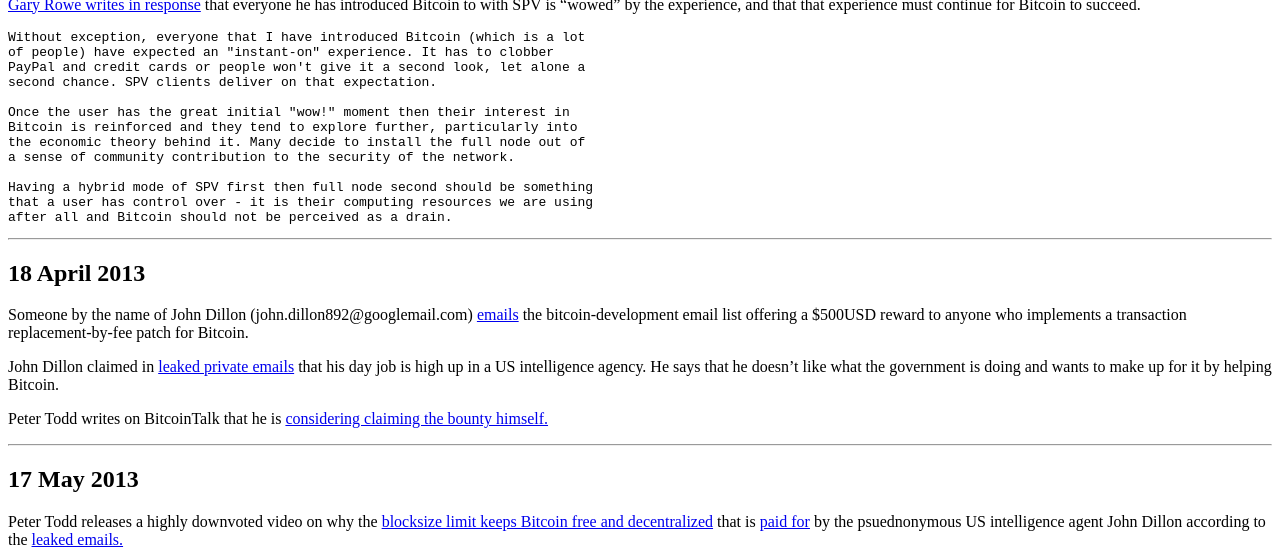
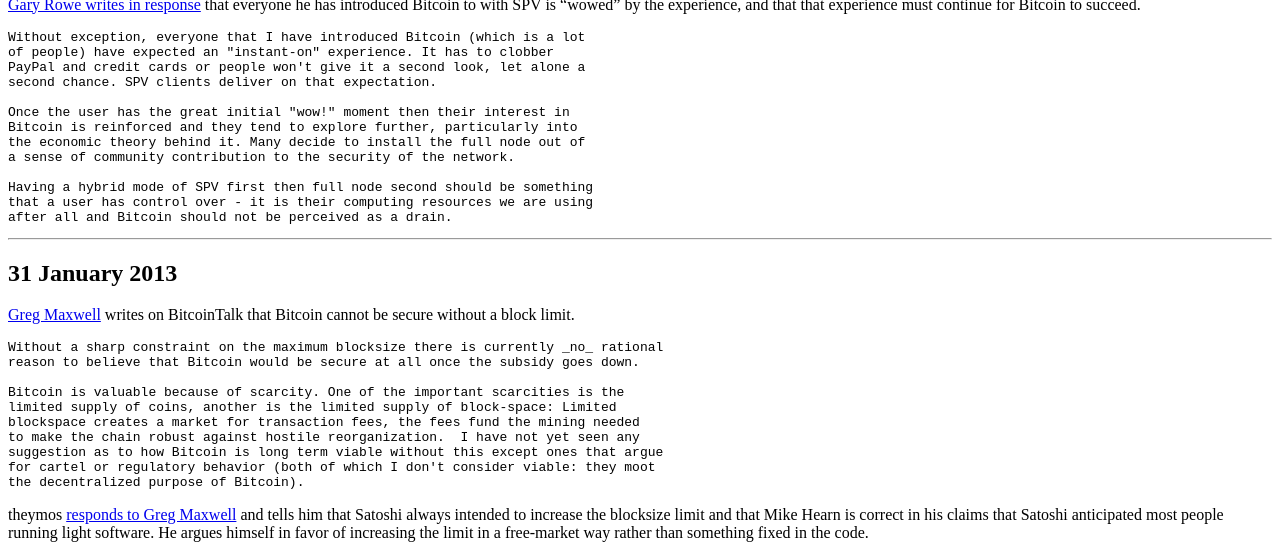
Before and after one commit to derykmakgill/website, a Jekyll site: the page built from testbtc.md, in a window 1280 px wide and 1400 px high, scrolled down 11640 px. Shown: the top 558 px of the window. Built offline with Jekyll 4.4.1, drawn with Linux system fonts in a browser that asks for light colours; a script that is not in the unit is left out; some of the changed text lies outside the part shown.

Commit message:
Update testbtc.md

````diff
--- a/testbtc.md
+++ b/testbtc.md
@@ -719,6 +719,53 @@
 
 ---
 
+## 31 January 2013
+
+[Greg Maxwell](https://bitcointalk.org/index.php?topic=140233.msg1492537#msg1492537) writes on BitcoinTalk that Bitcoin cannot be secure without a block limit.
+
+```
+Without a sharp constraint on the maximum blocksize there is currently _no_ rational
+reason to believe that Bitcoin would be secure at all once the subsidy goes down.
+
+Bitcoin is valuable because of scarcity. One of the important scarcities is the
+limited supply of coins, another is the limited supply of block-space: Limited
+blockspace creates a market for transaction fees, the fees fund the mining needed
+to make the chain robust against hostile reorganization.  I have not yet seen any
+suggestion as to how Bitcoin is long term viable without this except ones that argue
+for cartel or regulatory behavior (both of which I don't consider viable: they moot
+the decentralized purpose of Bitcoin).
+```
+
+theymos [responds to Greg Maxwell](https://bitcointalk.org/index.php?topic=140233.msg1492629#msg1492629) and tells him that Satoshi always intended to increase the blocksize limit and that Mike Hearn is correct in his claims that Satoshi anticipated most people running light software. He argues himself in favor of increasing the limit in a free-market way rather than something fixed in the code.
+
+```
+Satoshi definitely intended to increase the hard max block size. See:
+https://bitcointalk.org/index.php?topic=1347.0
+
+I believe that Satoshi expected most people to use some sort of lightweight
+node, with only companies and true enthusiasts being full nodes. Mike Hearn's
+view is similar to Satoshi's view.
+
+I strongly disagree with the idea that changing the max block size is a violation
+of the "Bitcoin currency guarantees". Satoshi said that the max block size could
+be increased, and the max block size is never mentioned in any of the standard
+descriptions of the Bitcoin system.
+
+IMO Mike Hearn's plan would probably work. The market/community would find a way
+to pay for the network's security, and it would be easy enough to become a full
+node that the currency wouldn't be at risk. The max block size would not truly be
+unlimited, since miners would always need to produce blocks that the vast majority
+of full nodes and other miners would be able and willing to process in a reasonable
+amount of time.
+
+However, enforcing a max block size is safer. It's not totally clear that an unlimited
+max block size would work. So I tend to prefer a max block size for Bitcoin. Some
+other cryptocurrency can try the other method. I'd like the limit to be set in a more
+decentralized, free-market way than a fixed constant in the code, though.
+```
+
+---
+
 ## 18 April 2013
 
 Someone by the name of John Dillon (john.dillon892@googlemail.com) [emails](https://sourceforge.net/p/bitcoin/mailman/message/30738521/) the bitcoin-development email list offering a $500USD reward to anyone who implements a transaction replacement-by-fee patch for Bitcoin.
````
